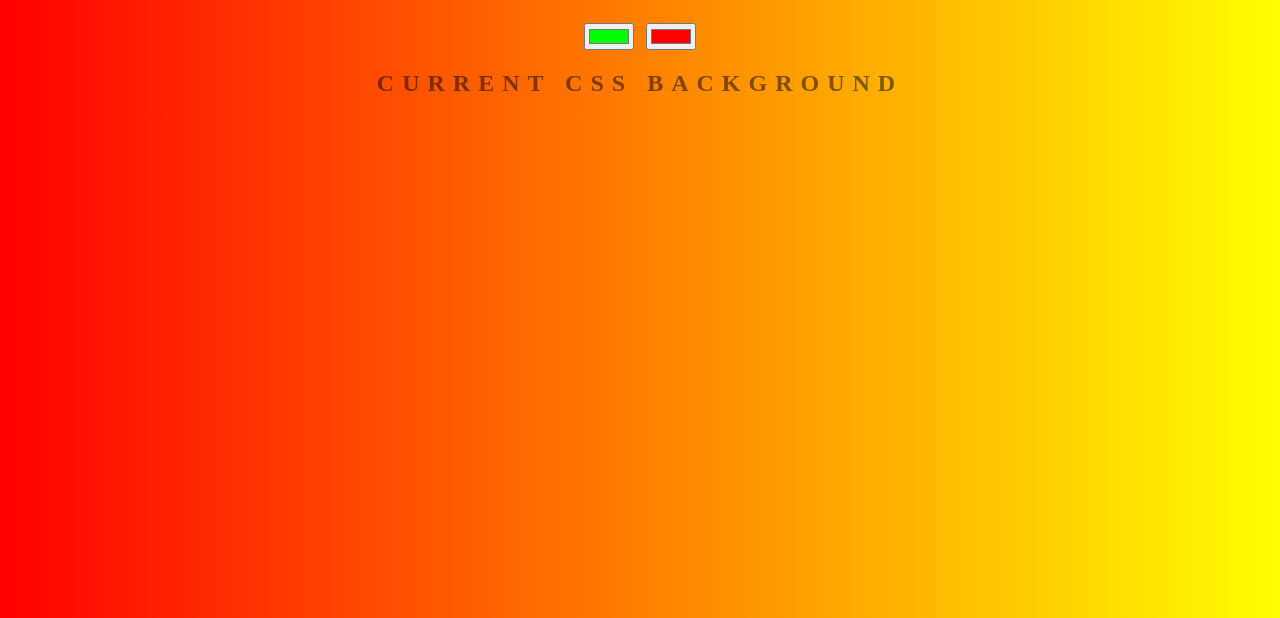
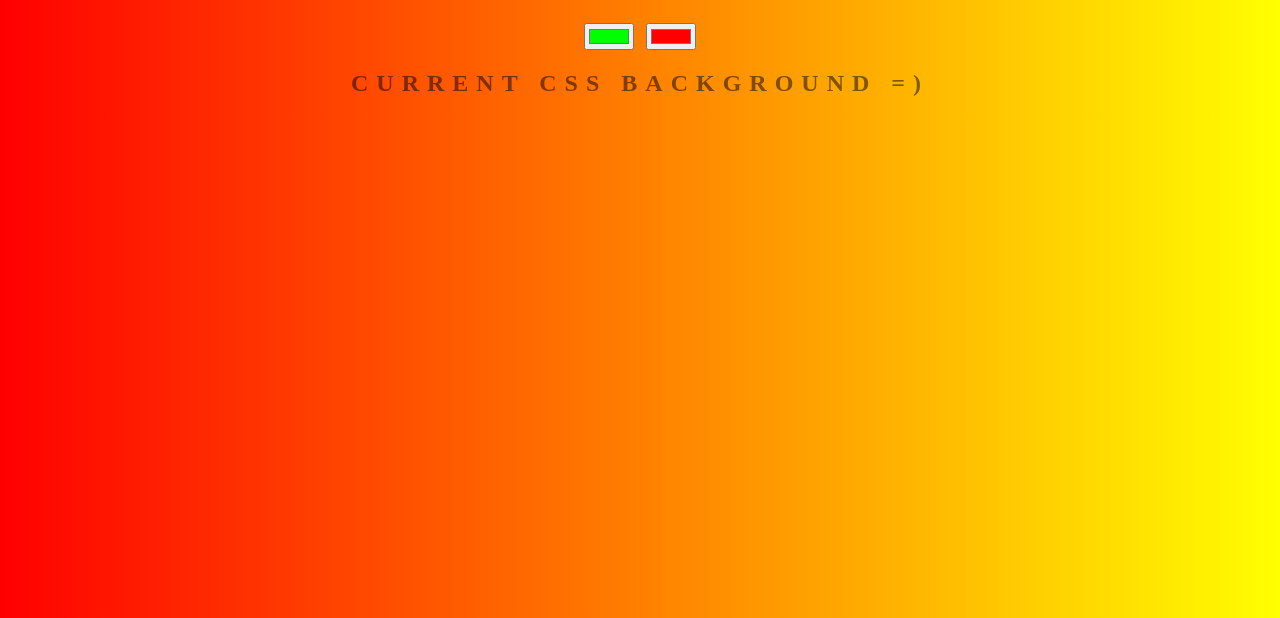
Before and after one commit to Florent-NOEL/background-generator, a plain HTML site: page index.html in a window 1280 px wide. Shown: the part 182-800 px from the top of the page. Drawn offline with Linux system fonts and the light colour scheme.

Commit message:
add smilley

```diff
--- a/index.html
+++ b/index.html
@@ -8,7 +8,7 @@
 	<h1>Background Generator</h1>
 	<input class="color1" type="color" name="color1" value="#00ff00">
 	<input class="color2" type="color" name="color2" value="#ff0000">
-	<h2>Current CSS Background</h2>
+	<h2>Current CSS Background =)</h2>
 	<h3></h3>
 	<script type="text/javascript" src="script.js"></script>
 </body>
```
